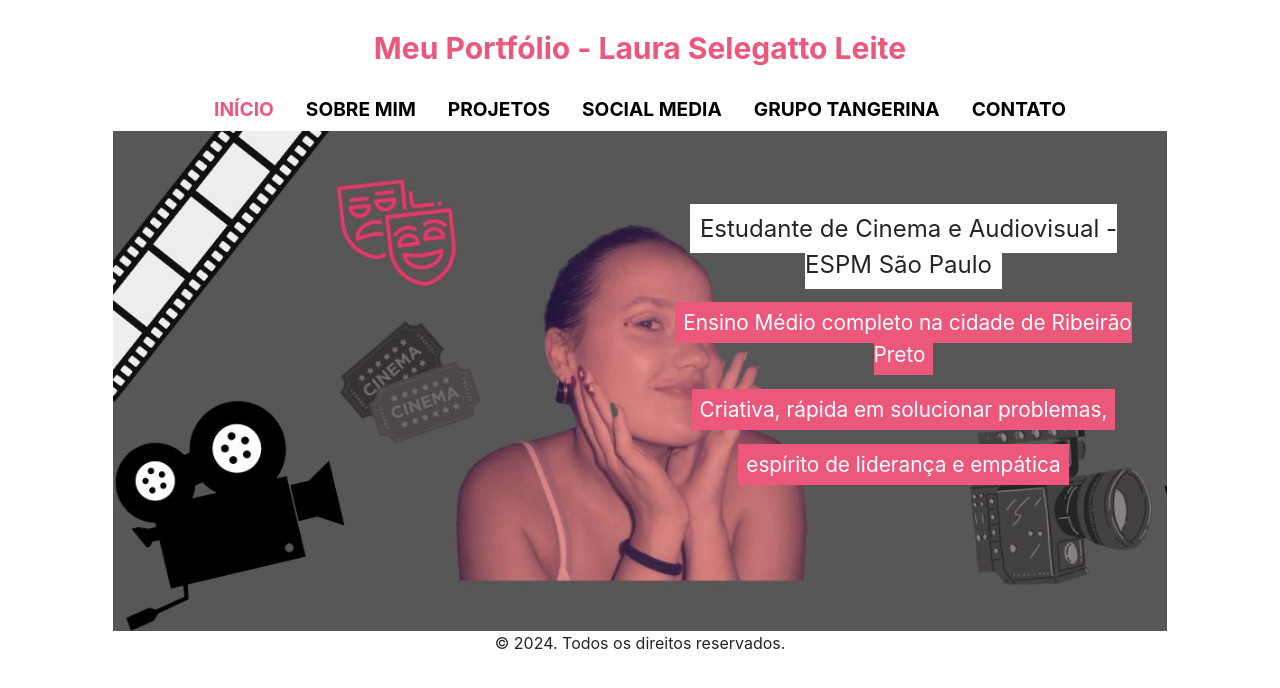
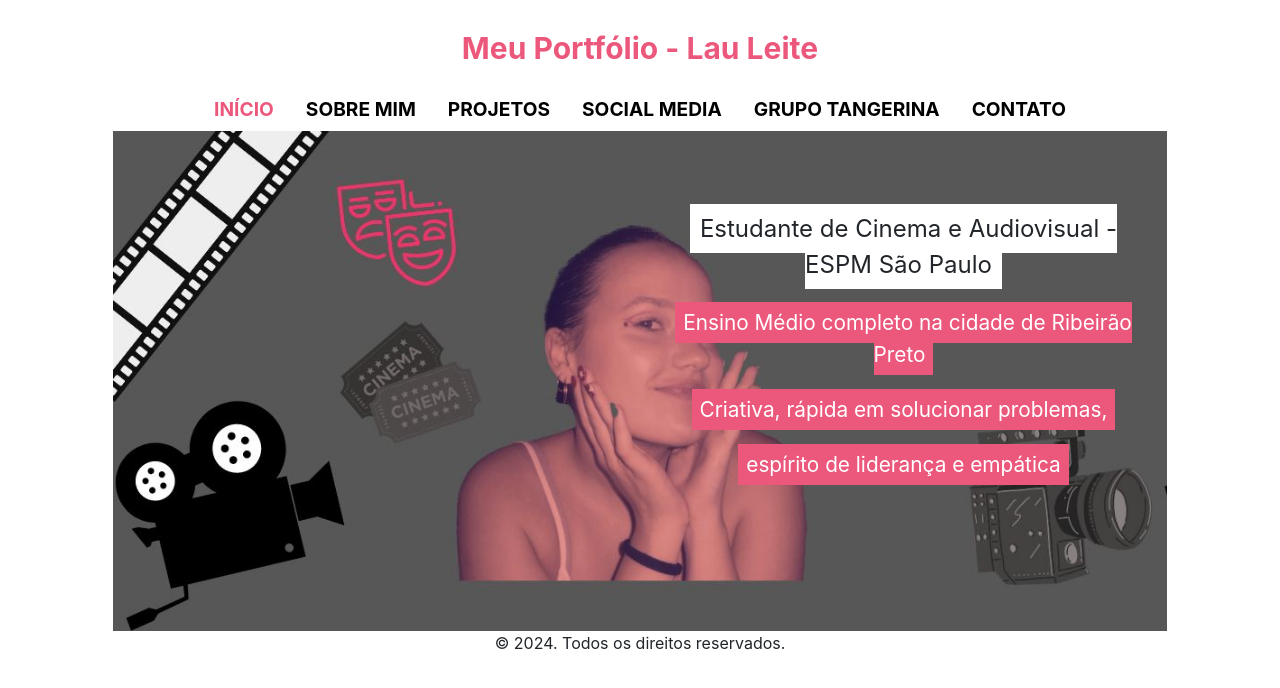
Before and after one commit to lauuleite/deuerrado, a plain HTML site: page index.html in a window 1280 px wide. Drawn offline with nearby package versions, Linux system fonts and the light colour scheme.

Commit message:
Update index.html

```diff
--- a/index.html
+++ b/index.html
@@ -11,7 +11,7 @@
 <body>
  <div id="principal">
     <div id="titulo">
-        <p><strong>Meu Portfólio - Laura Selegatto Leite</strong></p>
+        <p><strong>Meu Portfólio - Lau Leite</strong></p>
     </div>
     <div id="menu">
         <ul class="nav justify-content-center">
```
